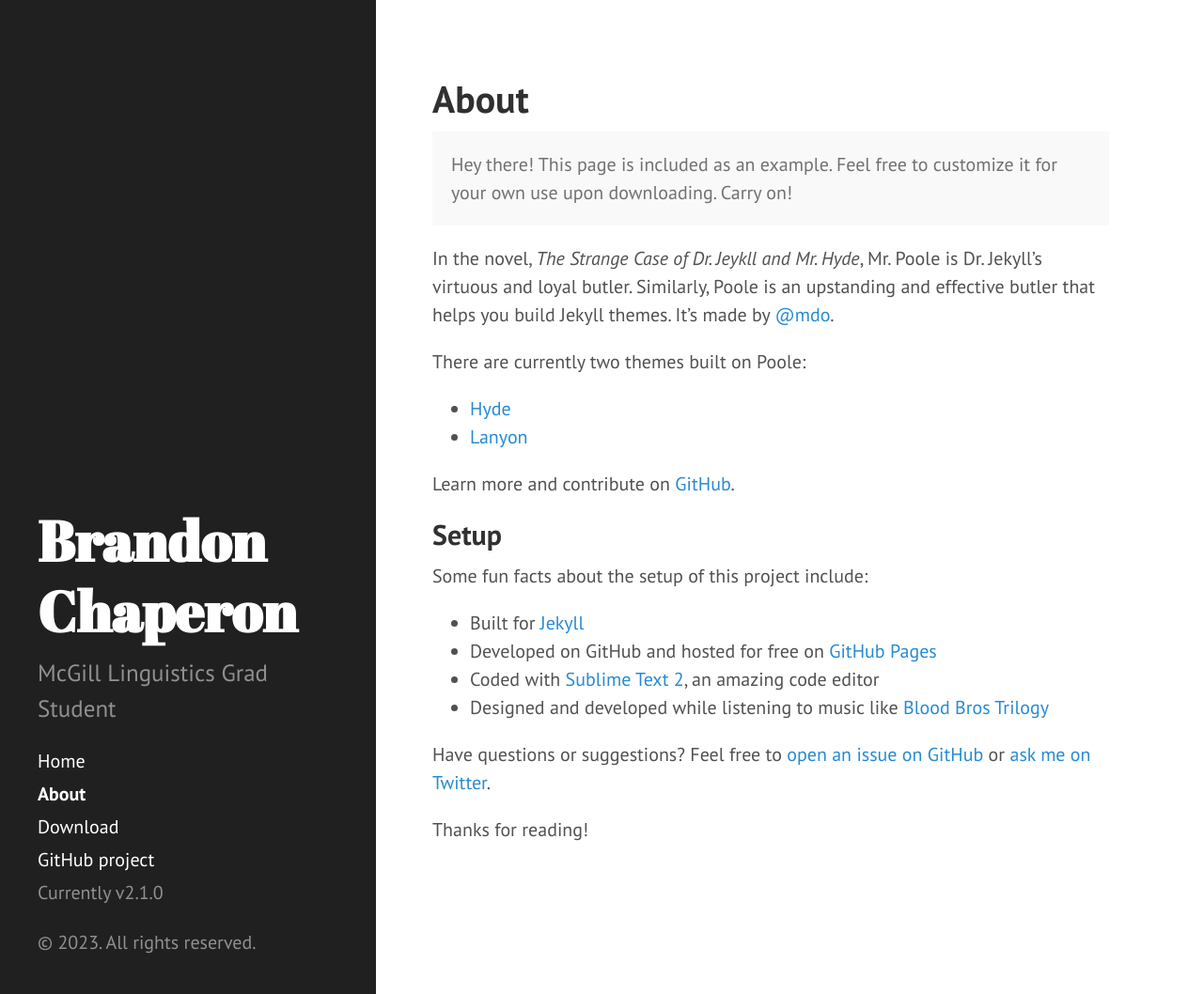
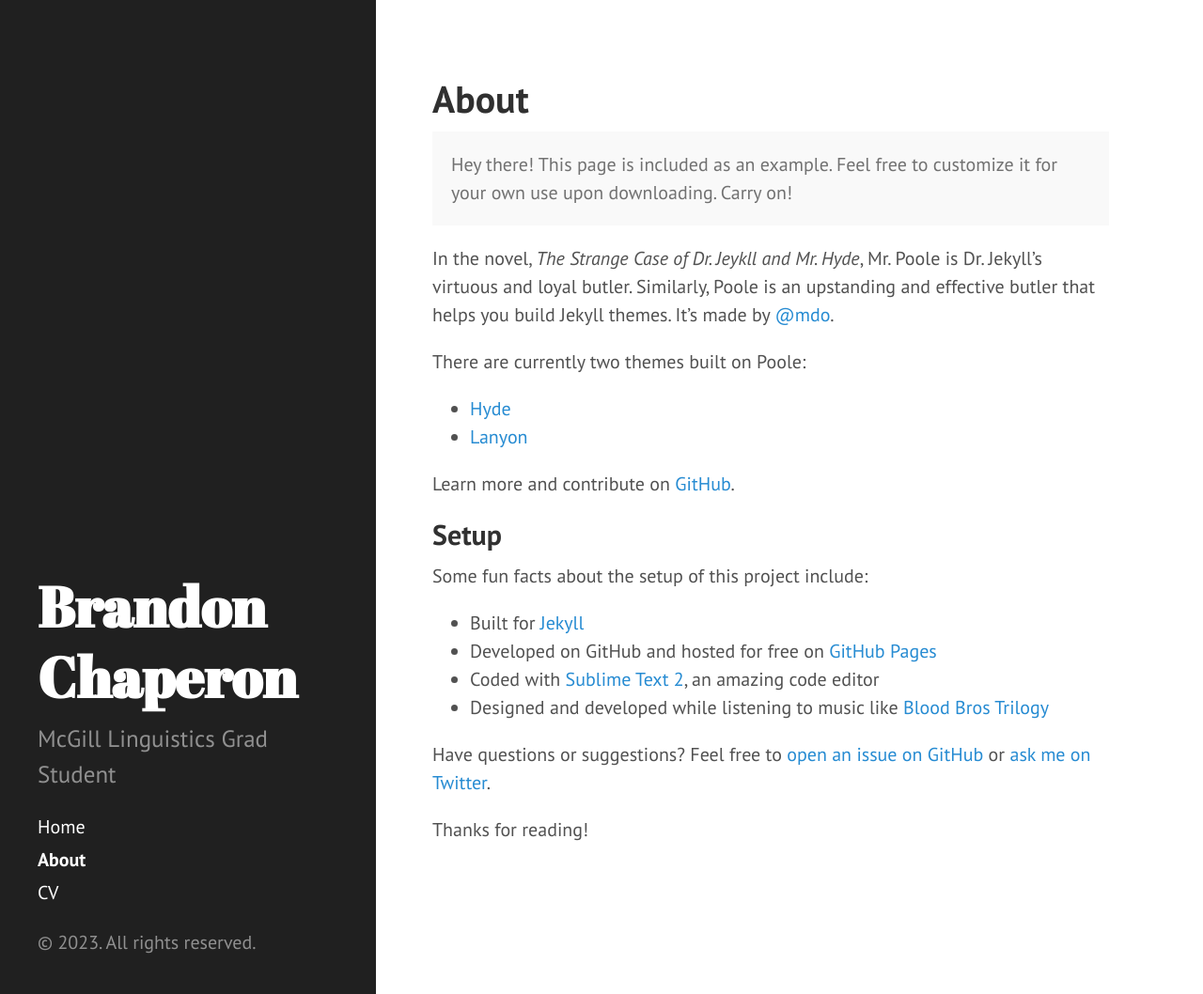
Before and after one commit to bchaper0n/bchaper0n.github.io, a Jekyll site: the page built from about.md, in a window 1280 px wide and 1058 px high. Shown: the whole window at 94% size. Built offline with Jekyll 4.4.1, drawn with Linux system fonts in a browser that asks for light colours.

Commit message:
cv, width, desc

```diff
--- a/_includes/sidebar.html
+++ b/_includes/sidebar.html
@@ -26,9 +26,9 @@
         {% endif %}
       {% endfor %}
 
-      <a class="sidebar-nav-item" href="{{ site.github.repo }}/archive/v{{ site.version }}.zip">Download</a>
-      <a class="sidebar-nav-item" href="{{ site.github.repo }}">GitHub project</a>
-      <span class="sidebar-nav-item">Currently v{{ site.version }}</span>
+      <!-- <a class="sidebar-nav-item" href="{{ site.github.repo }}/archive/v{{ site.version }}.zip">Download</a>
+      <a class="sidebar-nav-item" href="{{ site.github.repo }}">GitHub project</a> -->
+      <a class="sidebar-nav-item" href="{{ site.baseurl }}docs/Brandon_Chaperon___Curriculum_Vitae.pdf" download>CV</a>
     </nav>
 
     <p>&copy; {{ site.time | date: '%Y' }}. All rights reserved.</p>
```
Also changed, not shown: 1 other file.
